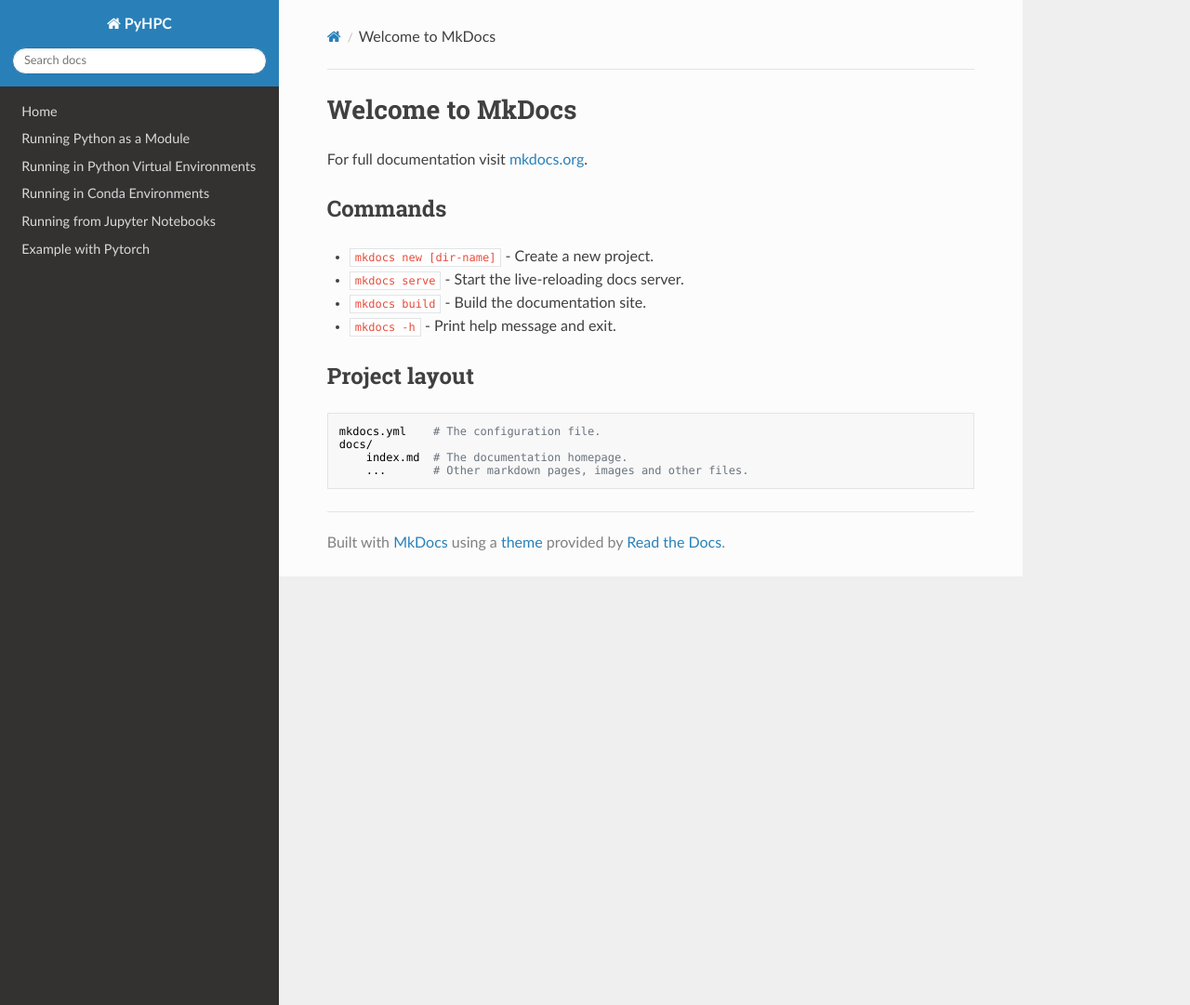
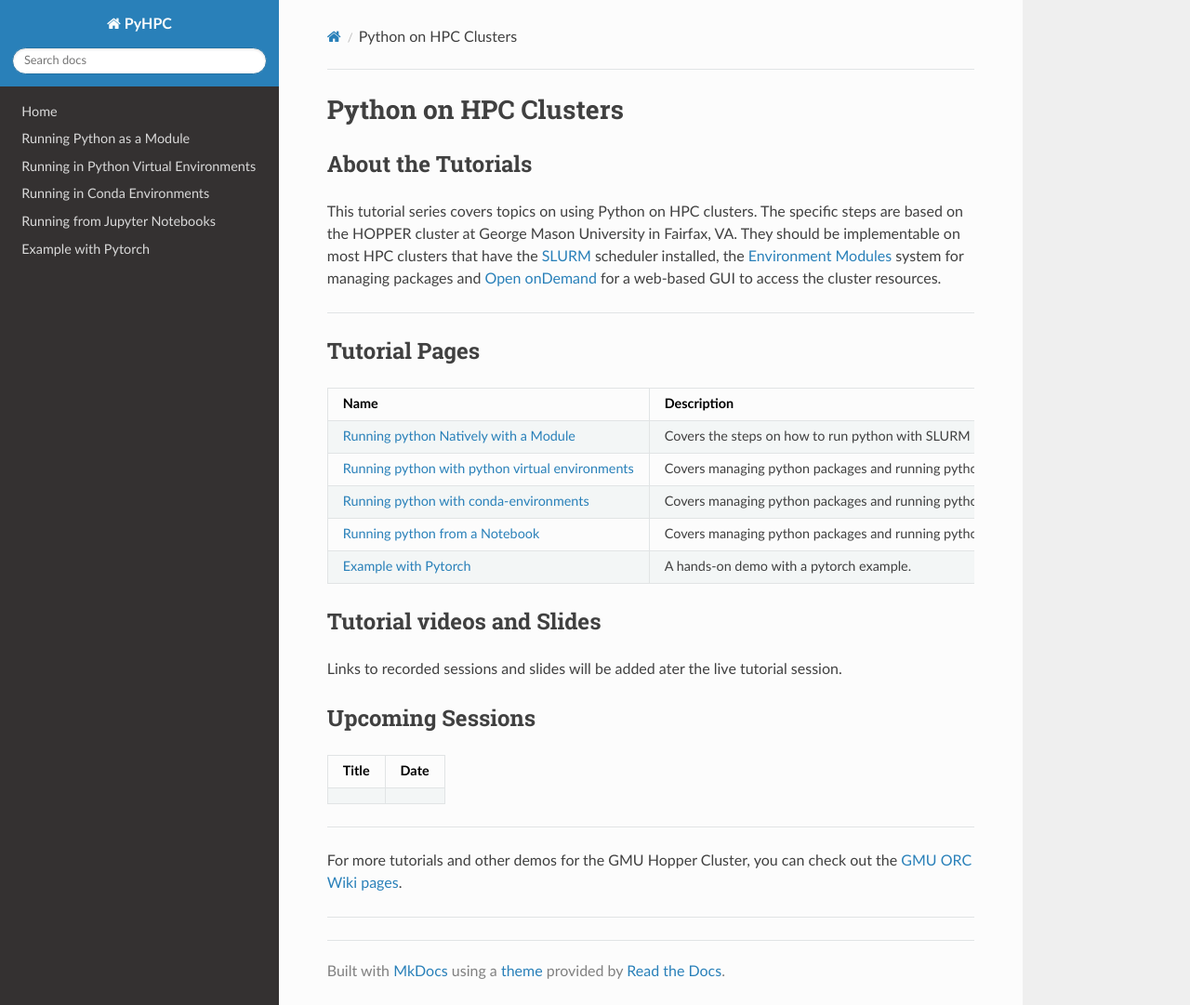
Before and after one commit to pynhpc/python-environments, an MkDocs documentation site: the page built from docs/index.md, in a window 1280 px wide and 1081 px high. Shown: the whole window at 93% size. Built offline with MkDocs 1.6.1, drawn with Linux system fonts in a browser that asks for light colours; nearby versions of some CDN libraries.

Commit message:
update pages

```diff
--- a/docs/index.md
+++ b/docs/index.md
@@ -1,17 +1,37 @@
-# Welcome to MkDocs
+# Python on HPC Clusters
 
-For full documentation visit [mkdocs.org](https://www.mkdocs.org).
+## About the Tutorials
 
-## Commands
+This tutorial series covers topics on using Python on HPC clusters.
+The specific steps are based on the HOPPER cluster at George Mason University in Fairfax, VA.
+They should be implementable on most HPC clusters that have the [SLURM](https://www.schedmd.com/) scheduler installed, the [Environment Modules](https://modules.sourceforge.net/) system for managing packages and [Open onDemand](https://openondemand.org/) for a web-based GUI to access
+the cluster resources.
 
-* `mkdocs new [dir-name]` - Create a new project.
-* `mkdocs serve` - Start the live-reloading docs server.
-* `mkdocs build` - Build the documentation site.
-* `mkdocs -h` - Print help message and exit.
+---
 
-## Project layout
+## Tutorial Pages
 
-    mkdocs.yml    # The configuration file.
-    docs/
-        index.md  # The documentation homepage.
-        ...       # Other markdown pages, images and other files.
+| Name                                        | Description                                           |
+| ------------------------------------------- | ----------------------------------------------------- |
+| [Running python Natively with a Module](python-on-hpc.md) | Covers the steps on how to run python with SLURM using python modules on HPC clusters. |
+| [Running python with python virtual environments](virtual-environments.md) | Covers managing python packages and running python scripts on HPC clusters with python virtual environments. |
+| [Running python with conda-environments](conda-environments.md) | Covers managing python packages and running python scripts on HPC clusters with conda environments. |
+| [Running python from a Notebook](jupypter-notebooks.md) | Covers managing python packages and running python on HPC clusters from a GUI while using either conda environments or python virtual environments. |
+| [Example with Pytorch](example-with-pytorch.md) | A hands-on demo with a pytorch example. |
+
+
+## Tutorial videos and Slides
+Links to recorded sessions and slides will be added ater the live tutorial session.
+
+## Upcoming Sessions
+
+| Title                                        | Date                                           |
+| ------------------------------------------- | ----------------------------------------------------- |
+|  | |
+
+
+---
+
+For more tutorials and other demos for the GMU Hopper Cluster, you can check out the [GMU ORC Wiki pages](wiki.orc.gmu.edu).
+
+---
```
Also changed, not shown: site/about/index.html, site/index.html, site/search/search_index.json, 1 other file.
